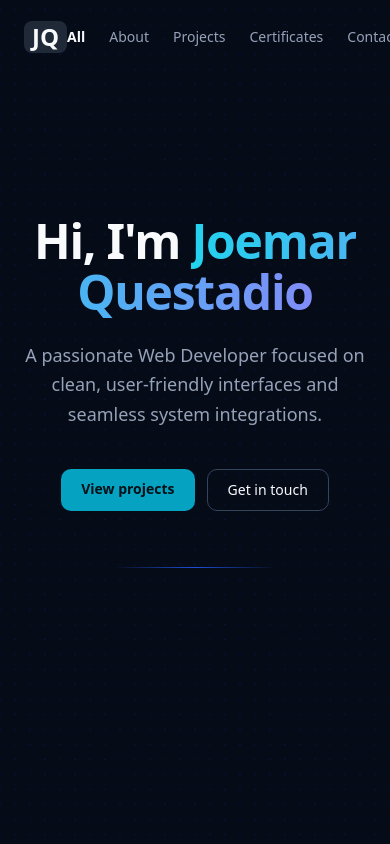
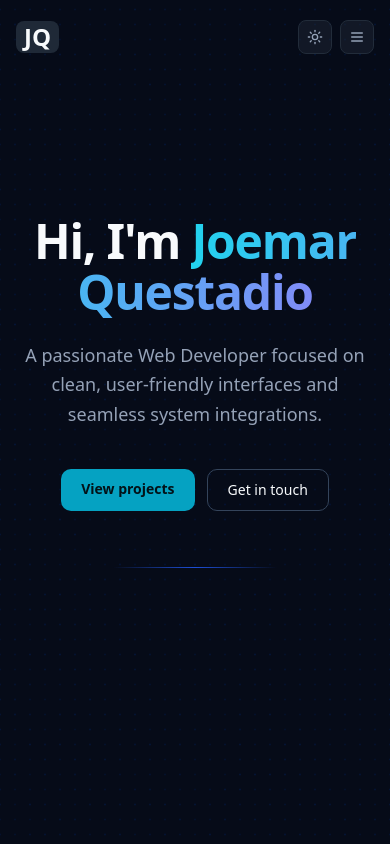
Before and after one commit to raam221027/jcqportfolio, a React (Vite) app: page / in a window 390 px wide. Built offline with nearby package versions, Linux system fonts and the light colour scheme.

Commit message:
added responsive navbar

```diff
--- a/src/components/Header.tsx
+++ b/src/components/Header.tsx
@@ -1,7 +1,8 @@
 import { useEffect, useState } from "react";
-import { NavLink, Link } from "react-router-dom";
-import { Search, Sun, Moon } from "lucide-react";
+import { NavLink, Link, useLocation } from "react-router-dom";
+import { Search, Sun, Moon, Menu, X } from "lucide-react";
 import { useTheme } from "next-themes";
+import { AnimatePresence, motion } from "framer-motion";
 
 const NAV = [
   { to: "/", label: "All", end: true },
@@ -13,7 +14,9 @@ const NAV = [
 
 export default function Header() {
   const [scrolled, setScrolled] = useState(false);
+  const [menuOpen, setMenuOpen] = useState(false);
   const { theme, setTheme } = useTheme();
+  const location = useLocation();
 
   useEffect(() => {
     const onScroll = () => setScrolled(window.scrollY > 50);
@@ -21,16 +24,33 @@ export default function Header() {
     return () => window.removeEventListener("scroll", onScroll);
   }, []);
 
+  // Close the mobile menu when navigating, and on Escape.
+  useEffect(() => {
+    setMenuOpen(false);
+  }, [location.pathname]);
+
+  useEffect(() => {
+    if (!menuOpen) return;
+    const onKey = (e: KeyboardEvent) => {
+      if (e.key === "Escape") setMenuOpen(false);
+    };
+    window.addEventListener("keydown", onKey);
+    return () => window.removeEventListener("keydown", onKey);
+  }, [menuOpen]);
+
+  const headerBgClass =
+    scrolled || menuOpen
+      ? "border-b border-white/10 bg-black/30 backdrop-blur-md"
+      : "border-b border-transparent";
+
   return (
     <header
       className={[
-        "fixed left-0 right-0 top-2 z-50 px-6 py-3 transition-all duration-300",
-        scrolled
-          ? "border-b border-white/10 bg-black/20 backdrop-blur-md"
-          : "border-b border-transparent",
+        "fixed left-0 right-0 top-2 z-50 px-4 py-3 transition-all duration-300 sm:px-6",
+        headerBgClass,
       ].join(" ")}
     >
-      <div className="mx-auto flex max-w-6xl items-center justify-between">
+      <div className="mx-auto flex max-w-6xl items-center justify-between gap-3">
         <Link
           to="/"
           className="rounded-md bg-gray-800 px-2 py-1 font-display text-2xl font-bold leading-none text-fg hover:bg-gray-700"
@@ -38,7 +58,7 @@ export default function Header() {
           JQ
         </Link>
 
-        <nav className="flex items-center gap-6">
+        <nav className="hidden items-center gap-5 md:flex lg:gap-6">
           {NAV.map((it) => (
             <NavLink
               key={it.to}
@@ -61,7 +81,7 @@ export default function Header() {
         <div className="flex items-center gap-2">
           <form
             onSubmit={(e) => e.preventDefault()}
-            className="flex items-center gap-2 rounded-md border border-surface-2 bg-surface-1/50 px-3 py-1.5"
+            className="hidden items-center gap-2 rounded-md border border-surface-2 bg-surface-1/50 px-3 py-1.5 lg:flex"
           >
             <Search className="h-4 w-4 text-fg-dim" />
             <input
@@ -76,14 +96,66 @@ export default function Header() {
             className="rounded-md border border-surface-2 bg-surface-1/50 p-2 text-fg-muted transition-colors hover:text-fg"
             aria-label="Toggle theme"
           >
-            {theme === "dark" ? (
-              <Sun className="h-4 w-4" />
-            ) : (
-              <Moon className="h-4 w-4" />
-            )}
+            {theme === "dark" ? <Sun className="h-4 w-4" /> : <Moon className="h-4 w-4" />}
+          </button>
+          <button
+            type="button"
+            onClick={() => setMenuOpen((v) => !v)}
+            className="rounded-md border border-surface-2 bg-surface-1/50 p-2 text-fg-muted transition-colors hover:text-fg md:hidden"
+            aria-label={menuOpen ? "Close menu" : "Open menu"}
+            aria-expanded={menuOpen}
+            aria-controls="mobile-nav"
+          >
+            {menuOpen ? <X className="h-4 w-4" /> : <Menu className="h-4 w-4" />}
           </button>
         </div>
       </div>
+
+      <AnimatePresence>
+        {menuOpen && (
+          <motion.div
+            id="mobile-nav"
+            key="mobile-nav"
+            initial={{ opacity: 0, y: -8 }}
+            animate={{ opacity: 1, y: 0 }}
+            exit={{ opacity: 0, y: -8 }}
+            transition={{ duration: 0.2, ease: [0.22, 1, 0.36, 1] }}
+            className="mx-auto mt-3 max-w-6xl overflow-hidden rounded-xl border border-white/10 bg-bg-elevated/95 shadow-lg backdrop-blur-md md:hidden"
+          >
+            <nav className="flex flex-col p-2">
+              {NAV.map((it) => (
+                <NavLink
+                  key={it.to}
+                  to={it.to}
+                  end={it.end}
+                  onClick={() => setMenuOpen(false)}
+                  className={({ isActive }) =>
+                    [
+                      "rounded-md px-3 py-2.5 text-sm transition-colors",
+                      isActive
+                        ? "bg-surface-1 font-semibold text-fg"
+                        : "font-normal text-fg-muted hover:bg-surface-1/60 hover:text-fg",
+                    ].join(" ")
+                  }
+                >
+                  {it.label}
+                </NavLink>
+              ))}
+              <form
+                onSubmit={(e) => e.preventDefault()}
+                className="mt-2 flex items-center gap-2 rounded-md border border-surface-2 bg-surface-1/50 px-3 py-2 lg:hidden"
+              >
+                <Search className="h-4 w-4 text-fg-dim" />
+                <input
+                  type="text"
+                  placeholder="Search..."
+                  className="w-full bg-transparent text-sm text-fg outline-none placeholder:text-fg-dim"
+                />
+              </form>
+            </nav>
+          </motion.div>
+        )}
+      </AnimatePresence>
     </header>
   );
 }
```
